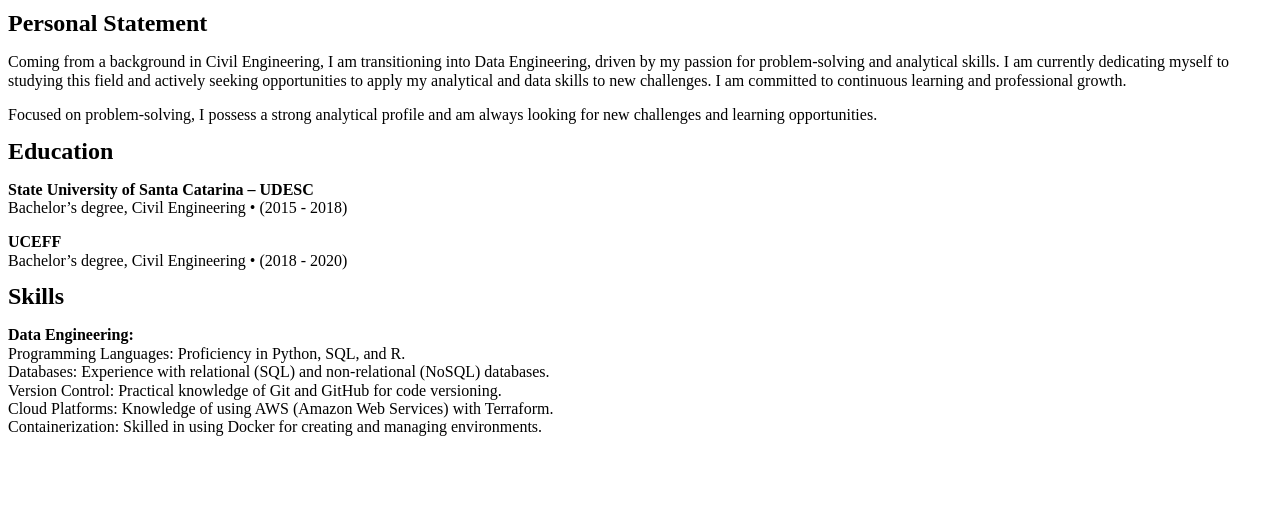
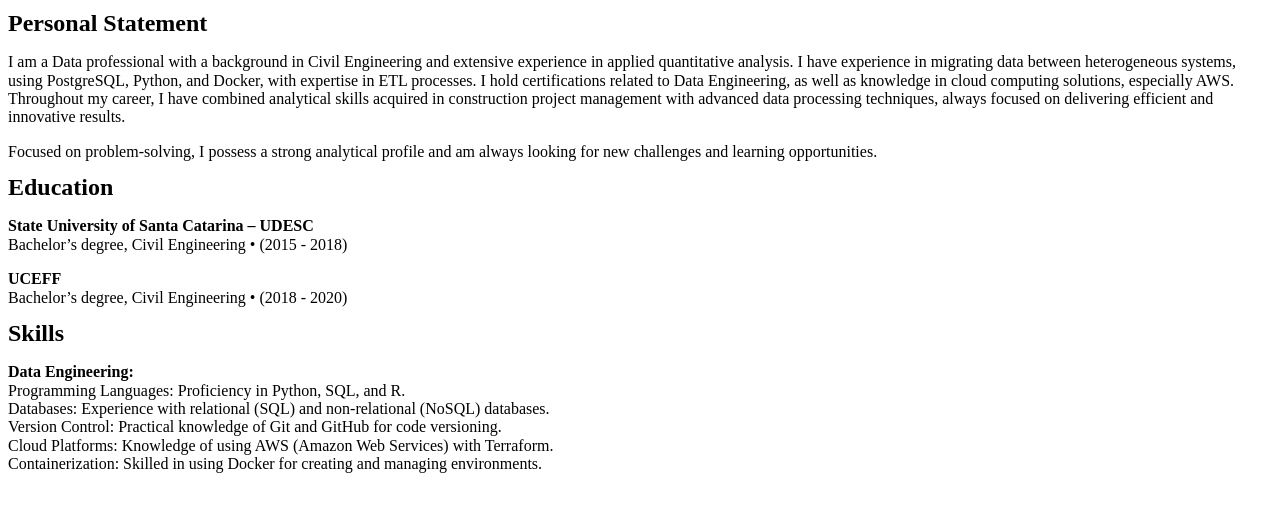
Before and after one commit to GiovaniF25/Giovani.github.io, a plain HTML site: page index.html in a window 1280 px wide. Shown: the part 151-662 px from the top of the page. Drawn offline with Linux system fonts and the light colour scheme.

Commit message:
Update index.html

```diff
--- a/index.html
+++ b/index.html
@@ -24,7 +24,7 @@
 
     <h2>Personal Statement</h2>
     <p>
-        Coming from a background in Civil Engineering, I am transitioning into Data Engineering, driven by my passion for problem-solving and analytical skills. I am currently dedicating myself to studying this field and actively seeking opportunities to apply my analytical and data skills to new challenges. I am committed to continuous learning and professional growth.
+        I am a Data professional with a background in Civil Engineering and extensive experience in applied quantitative analysis. I have experience in migrating data between heterogeneous systems, using PostgreSQL, Python, and Docker, with expertise in ETL processes. I hold certifications related to Data Engineering, as well as knowledge in cloud computing solutions, especially AWS. Throughout my career, I have combined analytical skills acquired in construction project management with advanced data processing techniques, always focused on delivering efficient and innovative results.
     </p>
     <p>
         Focused on problem-solving, I possess a strong analytical profile and am always looking for new challenges and learning opportunities.
```
